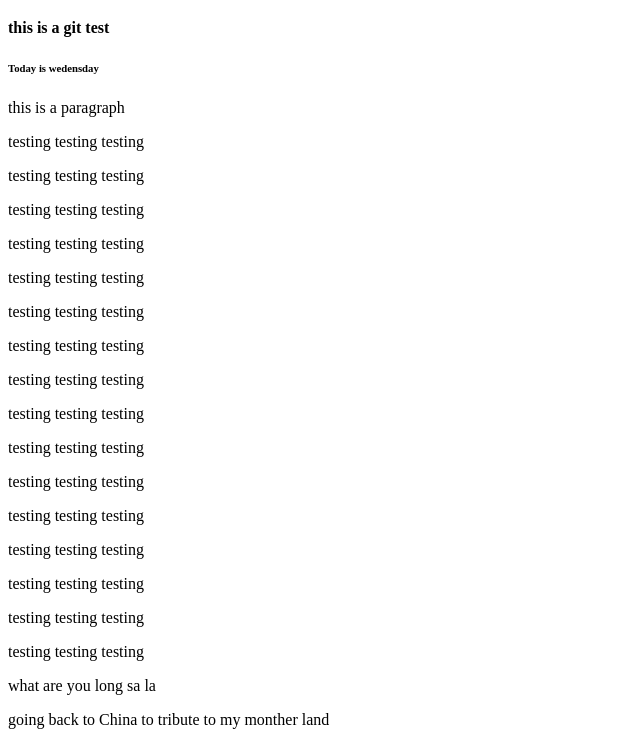
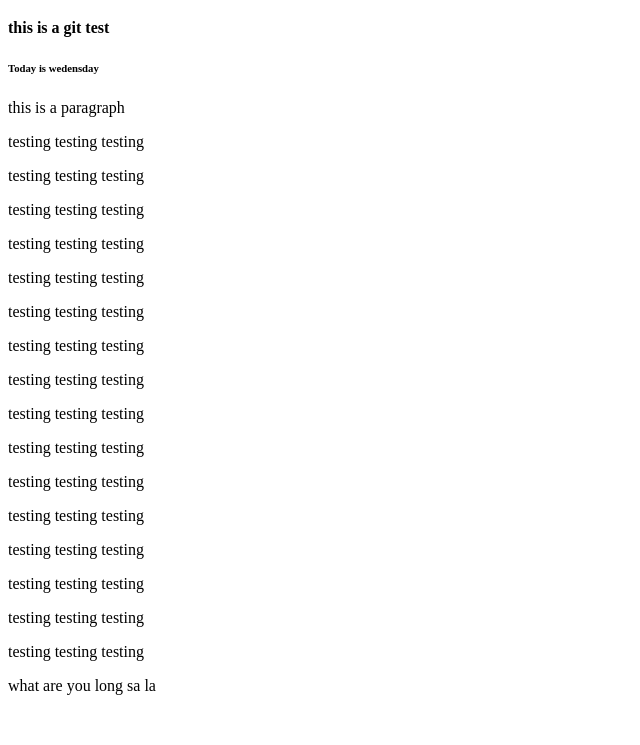
Before and after one commit to kingsfull123/gitTest, a plain HTML site: page index.html in a window 1280 px wide. Shown: the part 61-806 px from the top of the page, without its empty margins (0-640 px from the left). Drawn offline with Linux system fonts and the light colour scheme.

Commit message:
Revert "fouth savedfsdfdsfdsfdsfsd'1dgittdsdfdfsts
This reverts commit c7626452ed892f594665a71a883ac7325f758be4.

```diff
--- a/index.html
+++ b/index.html
@@ -27,6 +27,5 @@
     <p>testing testing testing</p>
     <p>testing testing testing</p>
     <p>what are you long sa la</p>
-    <p>going back to China to tribute to my monther land</p>
 </body>
 </html>
```
